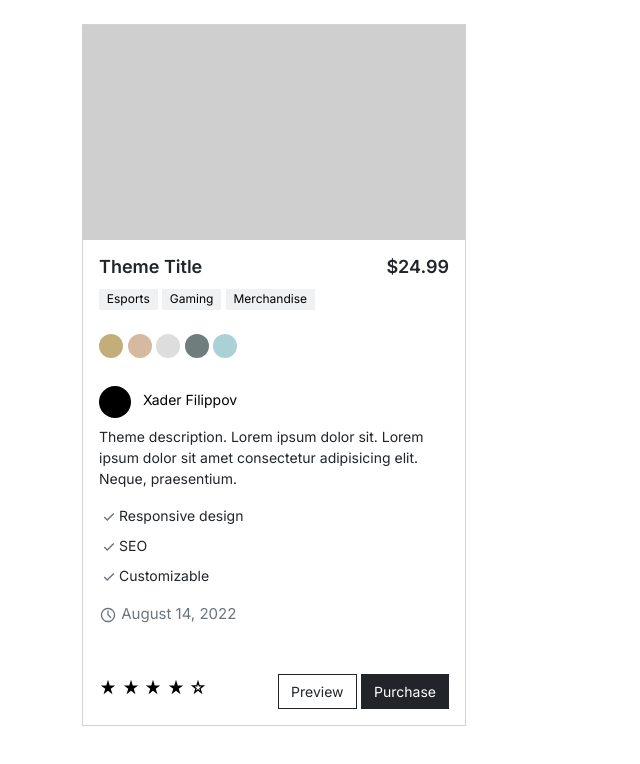
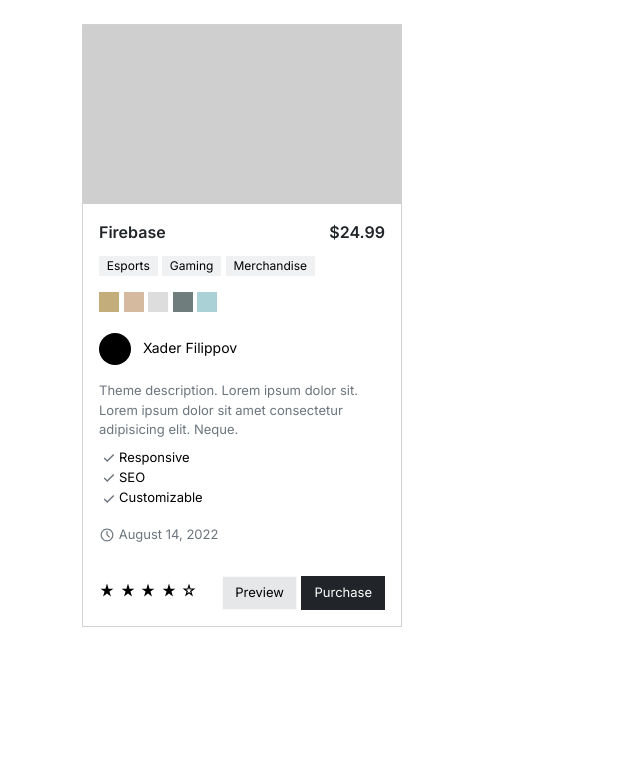
Before and after one commit to themepreneur/themepreneur.github.io, a plain HTML site: page index.html in a window 1280 px wide. Shown: the whole page, without its empty margins (0-640 px from the left). Drawn offline with nearby package versions, Linux system fonts and the light colour scheme.

Commit message:
Add files via upload

```diff
--- a/index.html
+++ b/index.html
@@ -13,68 +13,59 @@
 <body>
 
   <div class="container">
-    <div class="card mt-4" style="width: 24rem;">
-      <img src="./images/project_banner.png" class="card-img-top" alt="...">
+    <div class="card mt-4" style="width: 320px;">
+      <img src="./images/project_banner.png" class="card-img-top" alt="Foodly Theme Banner">
       <div class="card-body">
-        <h5 class="card-title theme-title">Theme Title
-          <span class="theme-title-price">$24.99</span>
-        </h5>
-        <p>
+        <span class="product-title">Firebase
+          <span class="product-price">$24.99</span>
+        </span>
+        <div class="product-labels">
           <span class="badge bg-secondary">Esports</span>
           <span class="badge bg-secondary">Gaming</span>
           <span class="badge bg-secondary">Merchandise</span>
+        </div>
+        <div class="product-colors">
+          <button class="product-color product-color-1"></button>
+          <button class="product-color product-color-2"></button>
+          <button class="product-color product-color-3"></button>
+          <button class="product-color product-color-4"></button>
+          <button class="product-color product-color-5"></button>
+        </div>
+        <a href="https://themepreneur.github.io/xaderfilippov" class="product-author">
+          <img src="./images/Rectangle 2.png" class="product-author-image">Xader Filippov
+        </a>
+        <p class="product-description">
+          Theme description. Lorem ipsum dolor sit. Lorem ipsum dolor sit amet consectetur adipisicing elit. Neque.
+          <div class="product-features">
+            <span class="d-block"><img src="./images/icons/done_FILL0_wght400_GRAD0_opsz20 1.svg" alt="">Responsive</span>
+            <span class="d-block"><img src="./images/icons/done_FILL0_wght400_GRAD0_opsz20 1.svg" alt="">SEO</span>
+            <span class="d-block"><img src="./images/icons/done_FILL0_wght400_GRAD0_opsz20 1.svg" alt="">Customizable</span>
+          </div>
         </p>
 
-        <p class="mt-4" data-bs-toggle="tooltip" data-bs-placement="left"
-        data-bs-title="Theme Palette">
-          <button class="theme-color theme-color-1"></button>
-          <button class="theme-color theme-color-2"></button>
-          <button class="theme-color theme-color-3"></button>
-          <button class="theme-color theme-color-4"></button>
-          <button class="theme-color theme-color-5"></button>
-        </p>
-        <p class="card-text theme-description mb-2 mt-4" data-bs-toggle="tooltip" data-bs-placement="left"
-        data-bs-title="Author">
-          <a href="#" class="theme-author">
-            <img src="./images/Rectangle 2.png" class="theme-author-image">Xader Filippov
-          </a>
-        </p>
-
-        <p class="card-text theme-description">
-          Theme description. Lorem ipsum dolor sit. Lorem ipsum dolor sit amet consectetur adipisicing elit. Neque,
-          praesentium.
-
-          <span class="d-block mt-3"><img src="./images/icons/done_FILL0_wght400_GRAD0_opsz20 1.svg" alt="">Responsive design</span>
-          <span class="d-block mt-2"><img src="./images/icons/done_FILL0_wght400_GRAD0_opsz20 1.svg" alt="">SEO</span>
-          <span class="d-block mt-2"><img src="./images/icons/done_FILL0_wght400_GRAD0_opsz20 1.svg" alt="">Customizable</span>
-        </p>
-
-        <p class="theme-publication-date mb-5" data-bs-toggle="tooltip" data-bs-placement="left"
-          data-bs-title="Published on">
-          <img src="./images/icons/schedule_FILL0_wght400_GRAD0_opsz20.svg" alt="" class="theme-publication-date-icon">
+        <p class="product-publication-date" title="Published on August 14, 2022">
+          <img src="./images/icons/schedule_FILL0_wght400_GRAD0_opsz20.svg" alt="" class="product-publication-date-icon">
           August 14, 2022
         </p>
 
-        <span>
+        <div class="product-rating">
           <img src="./images/icons/star_FILL0_wght400_GRAD0_opsz20.svg" alt="" class="rating-icon">
           <img src="./images/icons/star_FILL0_wght400_GRAD0_opsz20.svg" alt="" class="rating-icon">
           <img src="./images/icons/star_FILL0_wght400_GRAD0_opsz20.svg" alt="" class="rating-icon">
           <img src="./images/icons/star_FILL0_wght400_GRAD0_opsz20.svg" alt="" class="rating-icon">
           <img src="./images/icons/grade_FILL0_wght400_GRAD0_opsz20.svg" alt="" class="rating-icon">
-        </span>
-        <span class="theme-actions">
-          <a href="#" class="btn btn-outline-dark">Preview</a>
-        <a href="#" class="btn btn-dark">Purchase</a>
-        </span>
+
+          <span class="product-actions">
+            <a href="#" class="btn btn-light">Preview</a>
+            <a href="#" class="btn btn-dark">Purchase</a>
+          </span>
+        </div>
+
       </div>
     </div>
   </div>
 
   <script src="https://cdn.jsdelivr.net/npm/bootstrap@5.2.0/dist/js/bootstrap.bundle.min.js"></script>
-  <script>
-    const tooltipTriggerList = document.querySelectorAll('[data-bs-toggle="tooltip"]')
-    const tooltipList = [...tooltipTriggerList].map(tooltipTriggerEl => new bootstrap.Tooltip(tooltipTriggerEl))
-  </script>
 </body>
 
 </html>
--- a/styles.css
+++ b/styles.css
@@ -5,18 +5,17 @@
   font-family: 'Inter', sans-serif;
 }
 
-.theme-title {
+.product-title {
   font-weight: 600;
-  font-size: 18px;
+  font-size: 16px;
 }
 
-.theme-publication-date {
-  color: #6C757D;
-  font-size: 15px;
+.product-price {
+  float: right;
 }
 
-.theme-publication-date-icon, .rating-icon {
-  width: 18px;
+.product-labels {
+  margin-top: 8px;
 }
 
 .bg-secondary {
@@ -25,62 +24,96 @@
   font-weight: 400 !important;
 }
 
-.theme-title-price {
-  float: right;
+.product-colors {
+  margin-top: 16px;
 }
 
-.theme-description {
-  font-size: 14px;
-}
-
-.btn {
-  font-size: 14px;
-}
-
-.theme-author {
+.product-author {
   text-decoration: none;
   color: #000 !important;
   font-weight: 400;
+  font-size: 14px;
+  margin-top: 16px;
+  display: inline-block;
 }
 
-.theme-author-image {
+.product-author-image {
   width: 32px;
   margin-right: 12px;
   border-radius: 50% !important;
 }
 
-.theme-actions {
+.product-publication-date {
+  color: #6C757D;
+  font-size: 13px;
+  margin-top: 16px !important;
+}
+
+.product-publication-date-icon, .rating-icon {
+  width: 16px;
+}
+
+.product-description {
+  font-size: 13px;
+  color: #6C757D;
+  margin-top: 16px !important;
+}
+
+.product-features {
+  color: #000;
+  font-size: 13px;
+  margin-top: 8px;
+}
+
+.product-rating {
+  margin-top: 32px;
+}
+
+.btn {
+  font-size: 13px;
+}
+
+.product-actions {
   float: right;
 }
 
-.theme-color {
-  width: 24px;
-  height: 24px;
-  border-radius: 12px !important;
+.product-color {
+  width: 20px;
+  height: 20px;
+  border-radius: 0px !important;
   display: inline-block;
-  border: 1px solid transparent !important;
+  border: 1.7px solid transparent !important;
+  padding: 0;
 }
 
-.theme-color-1 {
+.product-color-1 {
   background-color: #C2AD7B;
 }
 
-.theme-color-2 {
+.product-color-2 {
   background-color: #D5BA9F;
 }
 
-.theme-color-3 {
+.product-color-3 {
   background-color: #DDDDDD;
 }
 
-.theme-color-4 {
+.product-color-4 {
   background-color: #6F7E7D;
 }
 
-.theme-color-5 {
+.product-color-5 {
   background-color: #AAD1D6;
 }
 
-.theme-color:focus {
-  border: 1px solid black !important;
+.product-color:focus {
+  border: 1.7px solid black !important;
 }
+
+p {
+  margin: 0 !important;
+}
+
+.btn-light {
+  background-color: #E5E7E9;
+}
```
